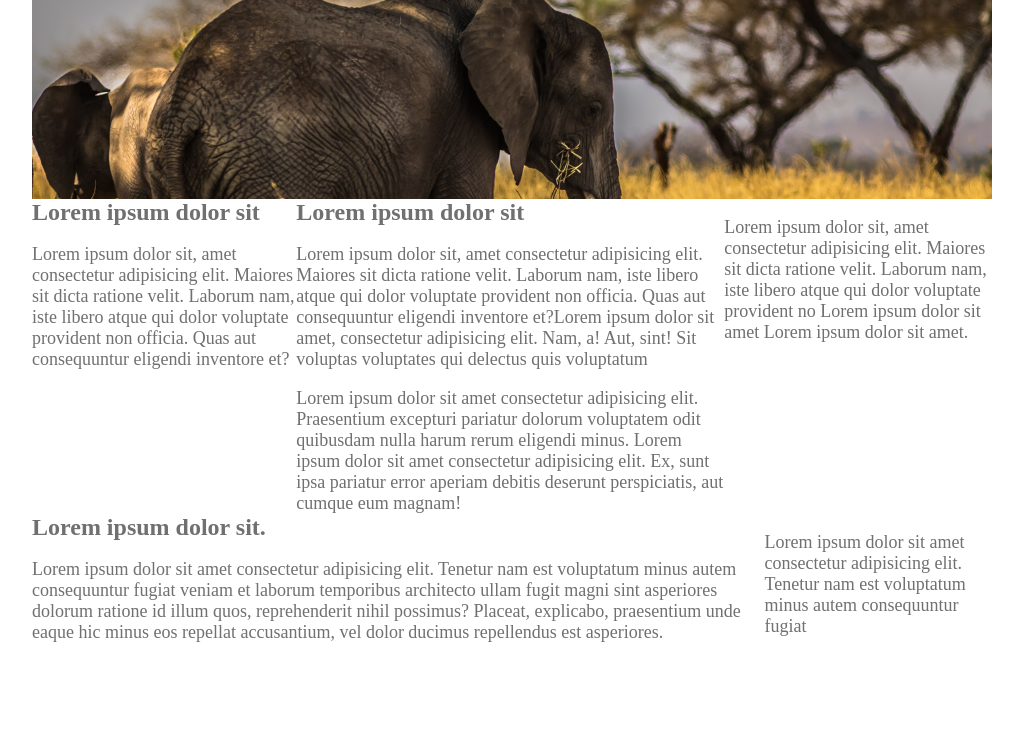
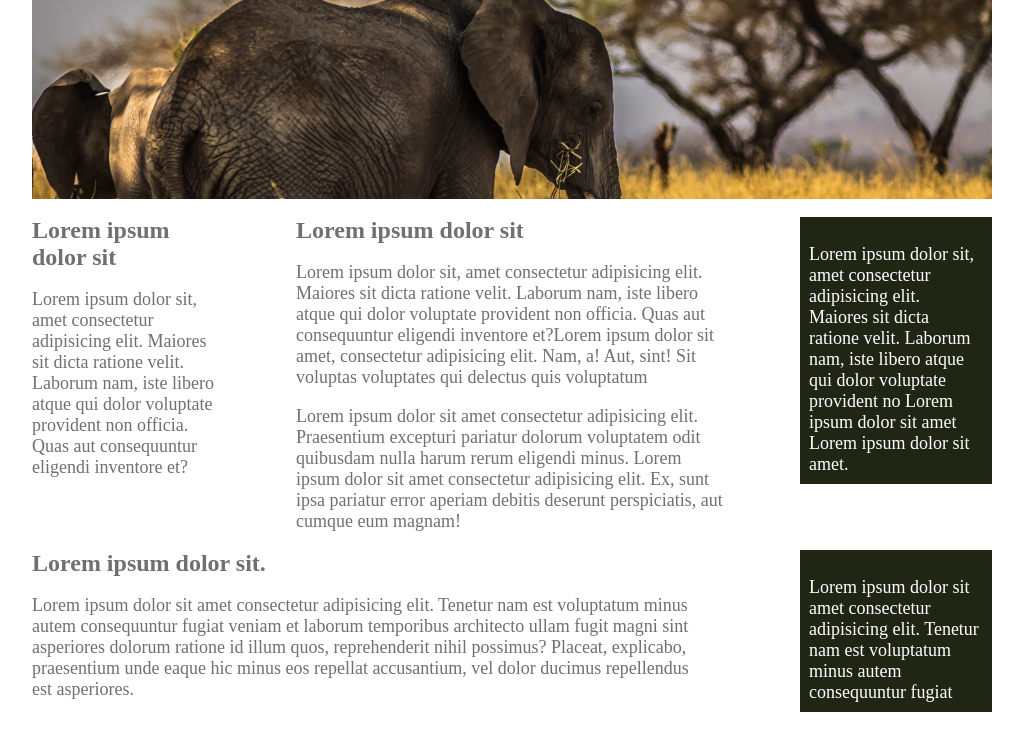
Before and after one commit to AlwinJun/fcc-kpowel, a plain HTML site: page index.html in a window 1280 px wide. Shown: the part 76-806 px from the top of the page, without its empty margins (128-1151 px from the left). Drawn offline with Linux system fonts and the light colour scheme.

Commit message:
Config col layout and spacing

```diff
--- a/css/style.css
+++ b/css/style.css
@@ -49,4 +49,22 @@ img {
 
 .columns {
   display: flex;
+  justify-content: space-between;
+  align-items: flex-start;
+  margin: 1em 0;
 }
+
+.col-1 {
+  width: 20%;
+}
+.col-2 {
+  width: 45%;
+}
+.col-3 {
+  width: 70%;
+}
+.col-bg {
+  background-color: #212614;
+  padding: 0.5em;
+  color: #fff;
+}
```
